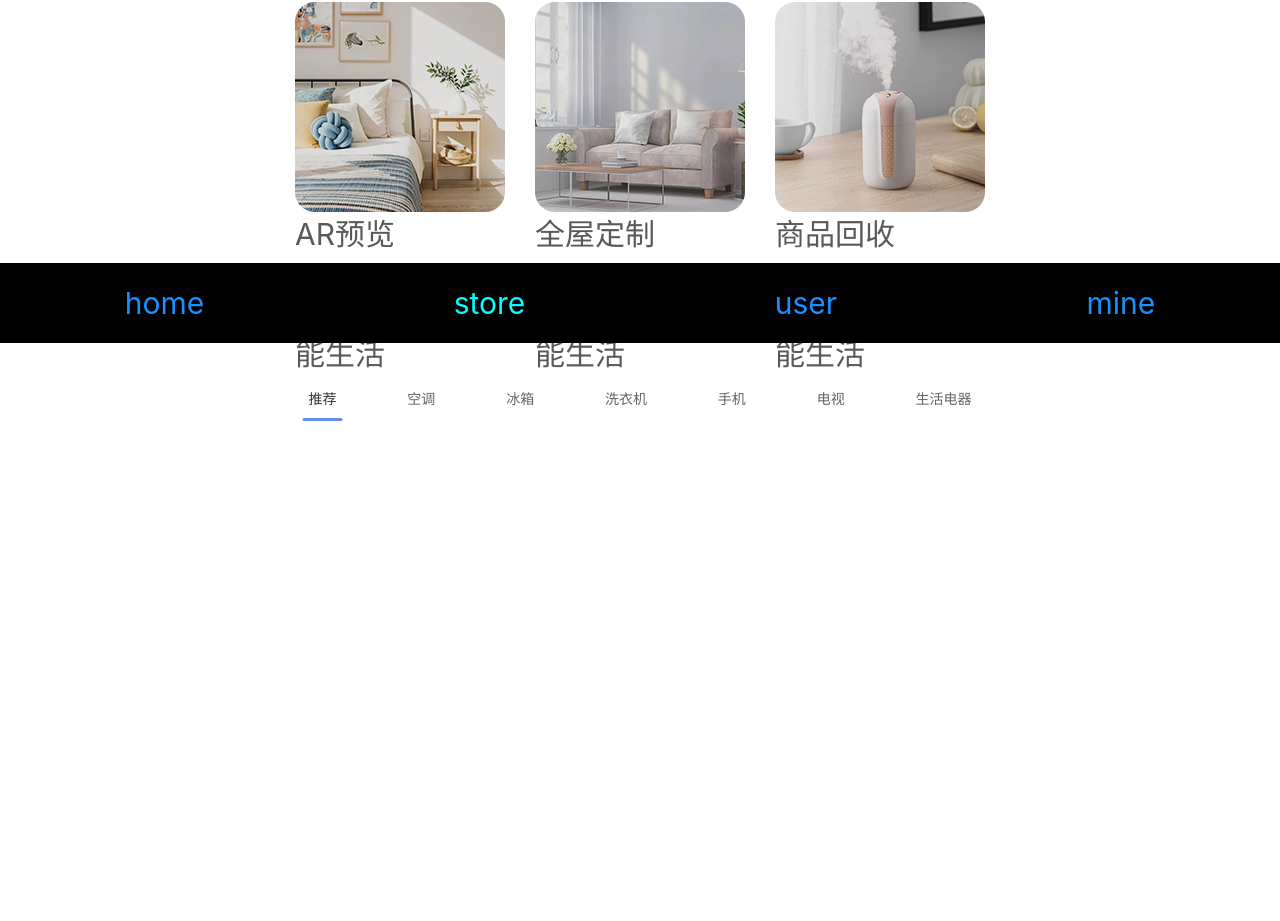
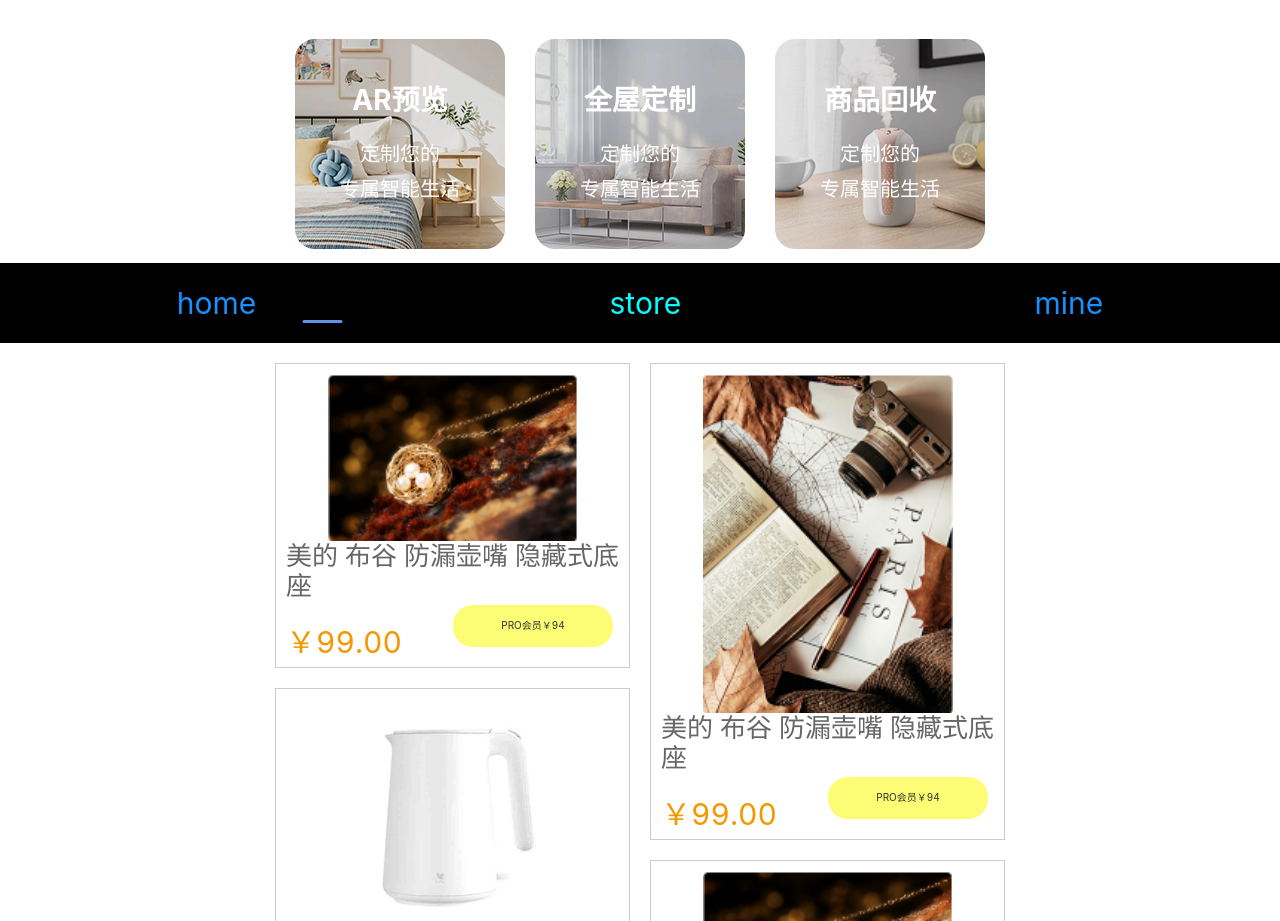
Before and after one commit to yuanyuanDang/meijv, a Vue app: page /store in a window 1280 px wide. Shown: the part 457-1378 px from the top of the page. Before the commit the page ends 878 px from the top, so only its background shows below. Built offline with nearby package versions, Linux system fonts and the light colour scheme.

Commit message:
mine page creat

```diff
--- a/src/App.vue
+++ b/src/App.vue
@@ -8,9 +8,9 @@
       <router-link :to="{ name: 'store' }" exact-active-class="active">
         store
       </router-link>
-      <router-link :to="{ name: 'user' }" exact-active-class="active">
-        user
-      </router-link>
+      <!--<router-link :to="{ name: 'user' }" exact-active-class="active">-->
+      <!--user-->
+      <!--</router-link>-->
       <router-link :to="{ name: 'mine' }" exact-active-class="active">
         mine
       </router-link>
--- a/src/assets/stylesheets/app.scss
+++ b/src/assets/stylesheets/app.scss
@@ -4,6 +4,7 @@
 
 // views stylesheets
 @import "views/home-view";
+@import "views/store-view";
 
 // components stylesheets
 //@import "components/";
--- a/src/assets/stylesheets/views/store-view.scss
+++ b/src/assets/stylesheets/views/store-view.scss
@@ -14,6 +14,7 @@ header{
   padding-left: 0.25rem;
 
   .store-input {
+    display: block;
     width: 4.74rem;
     height: 0.52rem;
     background:rgba(255,255,255,1);
@@ -98,3 +99,58 @@ header{
     padding: 0.3rem;
   }
 }
+.waterfall{
+  column-count: 2;
+  column-gap: 0;
+  //padding: 0.3rem;
+}
+
+.item{
+  box-sizing: border-box;
+  break-inside: avoid;
+  padding: 10px;
+}
+.item-content{
+  display: flex;
+  flex-direction: column;
+  justify-content: center;
+  align-items: center;
+  padding: 0.1rem;
+  height: auto;
+  font-size: 0.26rem;
+  color: #666666;
+  box-sizing: border-box;
+  border: 1px solid #ccc;
+  position: relative;
+  img{
+    width: 2.5rem;
+    height: 100%;
+  }
+  p{
+    color:rgba(102,102,102,1);
+    line-height:0.3rem;
+  }
+  b{
+    width: 100%;
+    text-align: left;
+    font-size:0.3rem;
+    font-weight:400;
+    color:rgba(243,152,0,1);
+    line-height:0.3rem;
+  }
+  span {
+    width:1.6rem;
+    height:0.42rem;
+    background:rgba(252,252,117,1);
+    border-radius:0.2rem;
+    font-size:0.10rem;
+    font-weight:400;
+    color:rgba(51,51,51,1);
+    line-height:0.4rem;
+    text-align: center;
+    position: absolute;
+    right: 0.16rem;
+    bottom: 0.2rem;
+
+  }
+}
--- a/src/assets/stylesheets/views/user-view.scss
+++ b/src/assets/stylesheets/views/user-view.scss
@@ -11,7 +11,6 @@ header{
   align-items: center;
   height: 1rem;
   padding-top: 0.27rem;
-
   .store-input {
     position: absolute;
     left: 1.08rem;
@@ -19,32 +18,33 @@ header{
     height: 0.52rem;
     background:rgba(255,255,255,1);
     border-radius:0.2rem;
-
     .cast-about {
       width: 0.3rem;
       height: 0.3rem;
       float: left;
       margin: 0.12rem 0.24rem;
     }
-    span {
-      float: right;
-      width: 4.5rem;
-      line-height: 0.52rem;
-      text-align: center;
-      color: #999999;
-      font-size: 0.2rem;
-      position: relative;
-    }
-    span:after {
-      content: '';
-      display: block;
+    input {
+      border: none;
+      padding-left: 0.3rem;
       position: absolute;
-      width: 1px;
-      height: 0.3rem;
-      background:rgba(153,153,153,1);
-      top: 0.12rem;
-      left: 0;
-    }
+      top: 0;
+      bottom: 0;
+      right: 0.3rem;
+      background: transparent;
+      z-index: 11111;
+   }
+  }
+  .store-input:after {
+    content: '';
+    display: block;
+    position: absolute;
+    width: 1px;
+    height: 0.3rem;
+    background: #666666;
+    top: 0.1rem;
+    left: 0.8rem;
+
   }
   .back {
     position: absolute;
@@ -88,7 +88,7 @@ header{
   .search-desc {
     padding: 0.3rem 0;
     a {
-      font-size: 0.3rem;
+      font-size: 0.24rem;
       color: rgb(99,144,232);
       height: 0.52rem;
       line-height: 0.52rem;
--- a/src/views/Mine.vue
+++ b/src/views/Mine.vue
@@ -2,14 +2,46 @@
   <div class="mine-container">
     <div class="head-pic">
       <img src="../assets/images/mine/tu@2x.png" class="banner-top" />
-      <!--            <img src="../assets/images/shopping-serve/yuan@2x.png" class="banner-user"/>-->
+      <img src="../assets/images/mine/hh.jpg" class="head-portrait" />
+      <img src="../assets/images/mine/right-fff.svg" class="right-white" />
+      <div class="user-desc">
+        <p>宫润夏</p>
+        <span>积分：100</span>
+      </div>
+      <div class="pro-vip">PRO会员</div>
+      <div class="pro-vip-center">PRO会员中心</div>
+    </div>
+    <div class="my-box">
+      <div class="my-details" v-for="(detail, index) in details" :key="index">
+        <img :src="detail.way" class="detail-pic" />
+        <span>{{ detail.text }}</span>
+        <img src="../assets/images/mine/right-333.svg" class="right-333" />
+      </div>
     </div>
   </div>
 </template>
 
 <script>
+import pic1 from "../assets/images/mine/shangcheng@2x.png";
+import pic2 from "../assets/images/mine/xiaoxi@2x.png";
+import pic3 from "../assets/images/mine/shebei@2x.png";
+import pic4 from "../assets/images/mine/shoucang@2x.png";
+import pic5 from "../assets/images/mine/fuwu@2x.png";
+import pic6 from "../assets/images/mine/shezhi@2x.png";
 export default {
-  name: "Mine"
+  name: "Mine",
+  data() {
+    return {
+      details: [
+        { way: pic1, text: "我的商城" },
+        { way: pic2, text: "我的消息" },
+        { way: pic3, text: "我的设备" },
+        { way: pic4, text: "我的收藏" },
+        { way: pic5, text: "我的服务" },
+        { way: pic6, text: "我的设置" }
+      ]
+    };
+  }
 };
 </script>
 
--- a/src/views/Store.vue
+++ b/src/views/Store.vue
@@ -1,13 +1,13 @@
 <template>
   <div class="store-container">
     <header>
-      <div class="store-input">
+      <a href="/user" class="store-input">
         <img
           src="../../src/assets/images/search/sousuo@2x.png"
           class="cast-about"
         />
         <span>输入你想搜索的内容</span>
-      </div>
+      </a>
       <img
         src="../../src/assets/images/shopping/gouwuche@2x.png"
         class="shopping-cart"
@@ -72,12 +72,11 @@
     </van-row>
     <!--滚动标签-->
     <van-tabs
-      swipe-threshold="5"
+      :swipe-threshold="5"
       v-model="active"
       animated
       color="rgb(99,144,232)"
     >
-      <!--      <van-tab v-for="index in 8" :title="'标签 ' + index" v-bind:key="index" >内容 {{ index }}</van-tab>-->
       <van-tab
         v-for="(item, index) in a"
         @click="onClick(item.id)"
@@ -86,31 +85,38 @@
       >
       </van-tab>
     </van-tabs>
+    <!--瀑布流-->
+    <div class="waterfall">
+      <div class="item" v-for="(water, index) in waterfall" :key="index">
+        <div class="item-content">
+          <img :src="water.imgsArr" />
+          <p>{{ water.p }}</p>
+          <b>{{ water.b }}</b>
+          <span>{{ water.span }}</span>
+        </div>
+      </div>
+    </div>
   </div>
 </template>
 
 <script>
-// import vueWaterfallEasy from 'vue-waterfall-easy'
-
 import picture1 from "../../src/assets/images/shopping/0.png";
 import picture2 from "../../src/assets/images/shopping/1.jpg";
 import picture3 from "../../src/assets/images/shopping/2.jpg";
 import picture4 from "../../src/assets/images/shopping/3.jpg";
 import picture5 from "../../src/assets/images/shopping/4.jpg";
 
-// import picture11 from '../../src/assets/images/shopping/42.png'
-// import picture12 from '../../src/assets/images/shopping/tu@2x.png'
-// import picture13 from '../../src/assets/images/shopping/pic1.png'
-// import picture14 from '../../src/assets/images/shopping/pic2.png'
+import picture11 from "../../src/assets/images/shopping/42.png";
+import picture12 from "../../src/assets/images/shopping/tu@2x.png";
+import picture13 from "../../src/assets/images/shopping/pic1.png";
+import picture14 from "../../src/assets/images/shopping/pic2.png";
 // import picture15 from '../../src/assets/images/shopping/pic3.png'
 
 export default {
-  components: {
-    // vueWaterfallEasy
-  },
   name: "Store",
   data() {
     return {
+      active: "",
       images: [
         { picture: picture1 },
         { picture: picture2 },
@@ -126,9 +132,118 @@ export default {
         { id: 5, test: "手机" },
         { id: 6, test: "电视" },
         { id: 7, test: "生活电器" }
+      ],
+      waterfall: [
+        {
+          imgsArr: picture14,
+          p: "美的 布谷 防漏壶嘴 隐藏式底座",
+          b: "￥99.00",
+          span: "PRO会员￥94"
+        },
+        {
+          imgsArr: picture11,
+          p: "美的 布谷 防漏壶嘴 隐藏式底座",
+          b: "￥99.00",
+          span: "PRO会员￥94"
+        },
+        {
+          imgsArr: picture12,
+          p: "美的 布谷 防漏壶嘴 隐藏式底座",
+          b: "￥99.00",
+          span: "PRO会员￥94"
+        },
+        {
+          imgsArr: picture13,
+          p: "美的 布谷 防漏壶嘴 隐藏式底座",
+          b: "￥99.00",
+          span: "PRO会员￥94"
+        },
+        {
+          imgsArr: picture14,
+          p: "美的 布谷 防漏壶嘴 隐藏式底座",
+          b: "￥99.00",
+          span: "PRO会员￥94"
+        },
+        {
+          imgsArr: picture12,
+          p: "美的 布谷 防漏壶嘴 隐藏式底座",
+          b: "￥99.00",
+          span: "PRO会员￥94"
+        },
+        {
+          imgsArr: picture13,
+          p: "美的 布谷 防漏壶嘴 隐藏式底座",
+          b: "￥99.00",
+          span: "PRO会员￥94"
+        },
+        {
+          imgsArr: picture11,
+          p: "美的 布谷 防漏壶嘴 隐藏式底座",
+          b: "￥99.00",
+          span: "PRO会员￥94"
+        },
+        {
+          imgsArr: picture12,
+          p: "美的 布谷 防漏壶嘴 隐藏式底座",
+          b: "￥99.00",
+          span: "PRO会员￥94"
+        },
+        {
+          imgsArr: picture13,
+          p: "美的 布谷 防漏壶嘴 隐藏式底座",
+          b: "￥99.00",
+          span: "PRO会员￥94"
+        },
+        {
+          imgsArr: picture14,
+          p: "美的 布谷 防漏壶嘴 隐藏式底座",
+          b: "￥99.00",
+          span: "PRO会员￥94"
+        },
+        {
+          imgsArr: picture11,
+          p: "美的 布谷 防漏壶嘴 隐藏式底座",
+          b: "￥99.00",
+          span: "PRO会员￥94"
+        },
+        {
+          imgsArr: picture12,
+          p: "美的 布谷 防漏壶嘴 隐藏式底座",
+          b: "￥99.00",
+          span: "PRO会员￥94"
+        },
+        {
+          imgsArr: picture13,
+          p: "美的 布谷 防漏壶嘴 隐藏式底座",
+          b: "￥99.00",
+          span: "PRO会员￥94"
+        },
+        {
+          imgsArr: picture14,
+          p: "美的 布谷 防漏壶嘴 隐藏式底座",
+          b: "￥99.00",
+          span: "PRO会员￥94"
+        },
+        {
+          imgsArr: picture13,
+          p: "美的 布谷 防漏壶嘴 隐藏式底座",
+          b: "￥99.00",
+          span: "PRO会员￥94"
+        },
+        {
+          imgsArr: picture12,
+          p: "美的 布谷 防漏壶嘴 隐藏式底座",
+          b: "￥99.00",
+          span: "PRO会员￥94"
+        },
+        {
+          imgsArr: picture11,
+          p: "美的 布谷 防漏壶嘴 隐藏式底座",
+          b: "￥99.00",
+          span: "PRO会员￥94"
+        }
       ]
-      // imgsArr: [picture11,picture12,picture13],         //存放所有已加载图片的数组（即当前页面会加载的所有图片）
-      // fetchImgsArr: [picture14,picture15]     //存放每次滚动时下一批要加载的图片的数组
+
       // imgsArr: [
       //   {src: picture11, href: 'javascript:void(0)'},
       //   {src: picture12, href: 'javascript:void(0)'},
--- a/src/views/User.vue
+++ b/src/views/User.vue
@@ -2,12 +2,14 @@
   <div class="user-container">
     <header>
       <div class="store-input">
-        <img src="../../src/assets/images/shopping/back.png" class="back" />
+        <input type="text" placeholder="输入你想搜索的内容" />
+        <a href="/store">
+          <img src="../../src/assets/images/shopping/back.png" class="back" />
+        </a>
         <img
           src="../../src/assets/images/search/sousuo@2x.png"
           class="cast-about"
         />
-        <span>输入你想搜索的内容</span>
       </div>
     </header>
     <div class="box"></div>
@@ -44,8 +46,6 @@
         <a href="javascript:void (0)">布谷洗碗机</a>
       </div>
     </div>
-
-    <img src="../../src/assets/images/search/keyboard.png" class="keyboard" />
   </div>
 </template>
 
```
Also changed, not shown: src/assets/stylesheets/views/mine-view.scss (+91 -0 lines).
